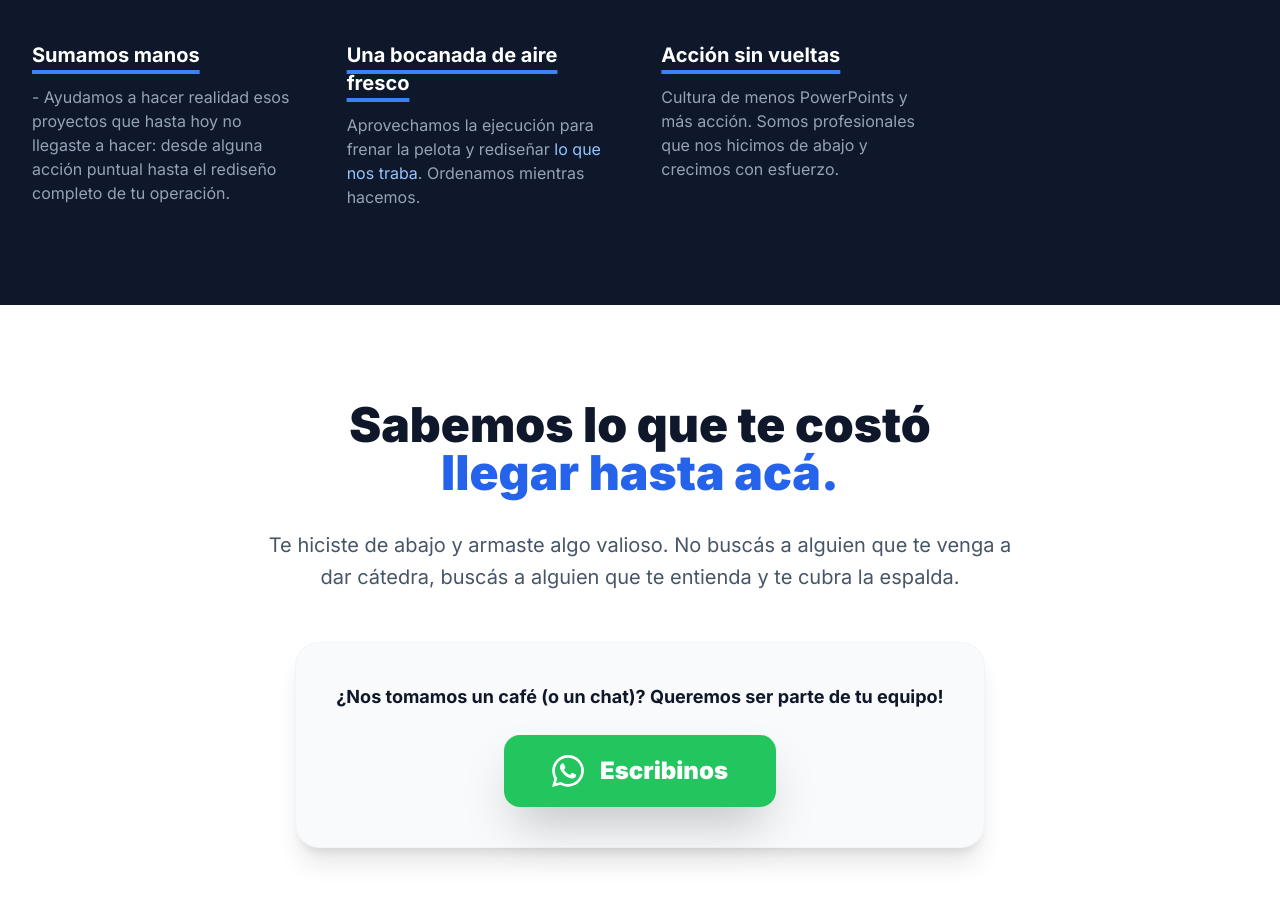
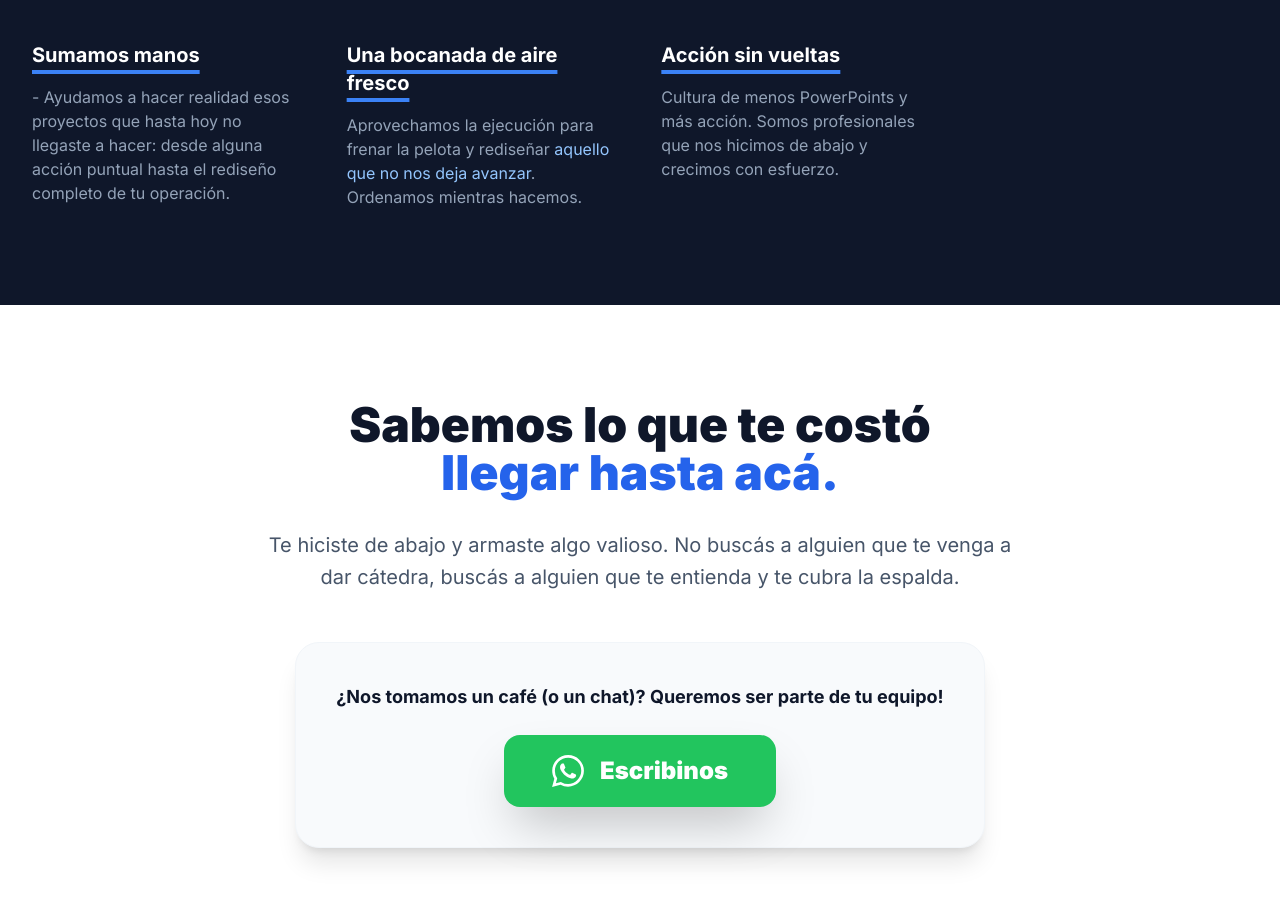
Before and after one commit to xocxotebiz01/POLDER-Consultores, a React (Vite) app: page / in a window 1280 px wide. Shown: the part 3020-3923 px from the top of the page. Built offline with nearby package versions, Linux system fonts and the light colour scheme.

Commit message:
Update ImplementationFocus.tsx

```diff
--- a/components/ImplementationFocus.tsx
+++ b/components/ImplementationFocus.tsx
@@ -22,7 +22,7 @@ export const ImplementationFocus: React.FC = () => {
             <div>
               <h4 className="font-bold text-xl text-white mb-4 underline underline-offset-8 decoration-blue-500 decoration-4">Una bocanada de aire fresco</h4>
               <p className="text-slate-400">
-                Aprovechamos la ejecución para frenar la pelota y rediseñar <span className="text-blue-300">lo que nos traba</span>. Ordenamos mientras hacemos.
+                Aprovechamos la ejecución para frenar la pelota y rediseñar <span className="text-blue-300">aquello que no nos deja avanzar</span>. Ordenamos mientras hacemos.
               </p>
             </div>
             <div>
```
